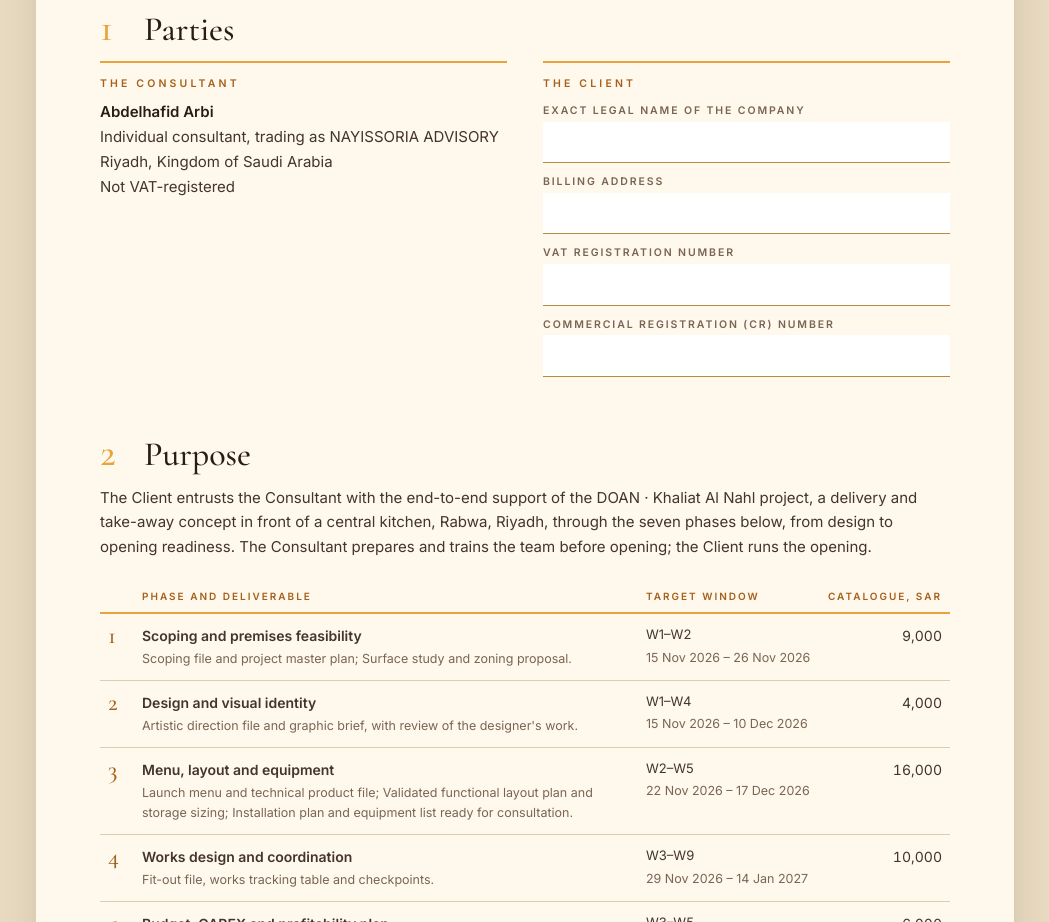
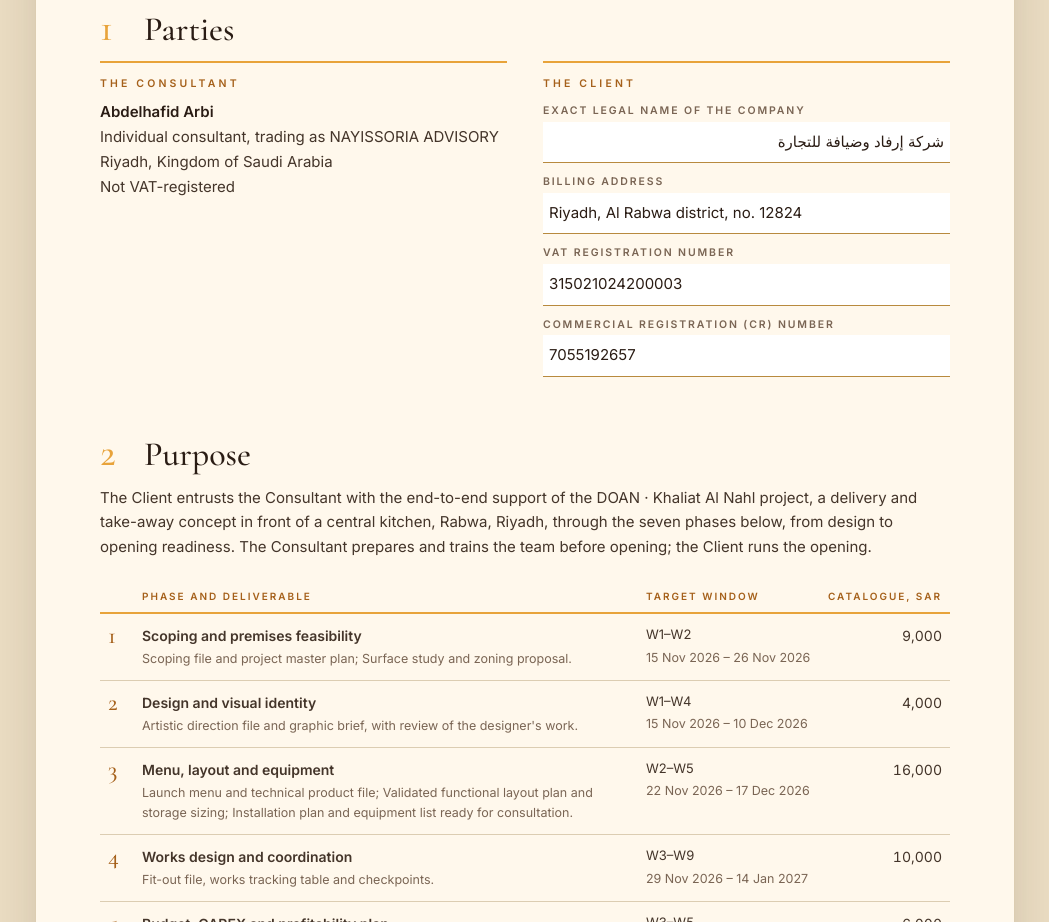
Before and after one commit to chefabdelbaker-svg/doan-khaliat-al-nahl, a plain HTML site: page agreement-nay-kan-2026-001.html in a window 1280 px wide. Shown: the part 820-1742 px from the top of the page, without its empty margins (115-1164 px from the left). Drawn offline with nearby package versions, Linux system fonts and the light colour scheme.

Commit message:
Agreement: prefill client company details from certificates
Co-Authored-By: Claude Sonnet 5.5 <noreply@anthropic.com>
Claude-Session: https://claude.ai/code/session_012wrmCoWkxmWuMYvh5oPZ48

```diff
--- a/agreement-nay-kan-2026-001.html
+++ b/agreement-nay-kan-2026-001.html
@@ -92,10 +92,10 @@ tr.tot td{border-bottom:0;font-weight:600;color:var(--ink)}tr.tot.big td{font-fa
  <div class="box"><span class="label">The Consultant</span>
   <p><b style="color:var(--ink)">Abdelhafid Arbi</b><br>Individual consultant, trading as NAYISSORIA ADVISORY<br>Riyadh, Kingdom of Saudi Arabia<br>Not VAT-registered<br><span id="c-reg"></span></p></div>
  <div class="box"><span class="label">The Client</span>
-  <label class="fld"><span>Exact legal name of the company</span><input id="f-name" autocomplete="organization"></label>
-  <label class="fld"><span>Billing address</span><input id="f-addr" autocomplete="street-address"></label>
-  <label class="fld"><span>VAT registration number</span><input id="f-vat" inputmode="numeric"></label>
-  <label class="fld"><span>Commercial registration (CR) number</span><input id="f-cr" inputmode="numeric"></label></div>
+  <label class="fld"><span>Exact legal name of the company</span><input id="f-name" autocomplete="organization" dir="auto" value="شركة إرفاد وضيافة للتجارة"></label>
+  <label class="fld"><span>Billing address</span><input id="f-addr" autocomplete="street-address" dir="auto" value="Riyadh, Al Rabwa district, no. 12824"></label>
+  <label class="fld"><span>VAT registration number</span><input id="f-vat" inputmode="numeric" value="315021024200003"></label>
+  <label class="fld"><span>Commercial registration (CR) number</span><input id="f-cr" inputmode="numeric" value="7055192657"></label></div>
 </div>
 
 <h2><span class="n">2</span>Purpose</h2>
```
